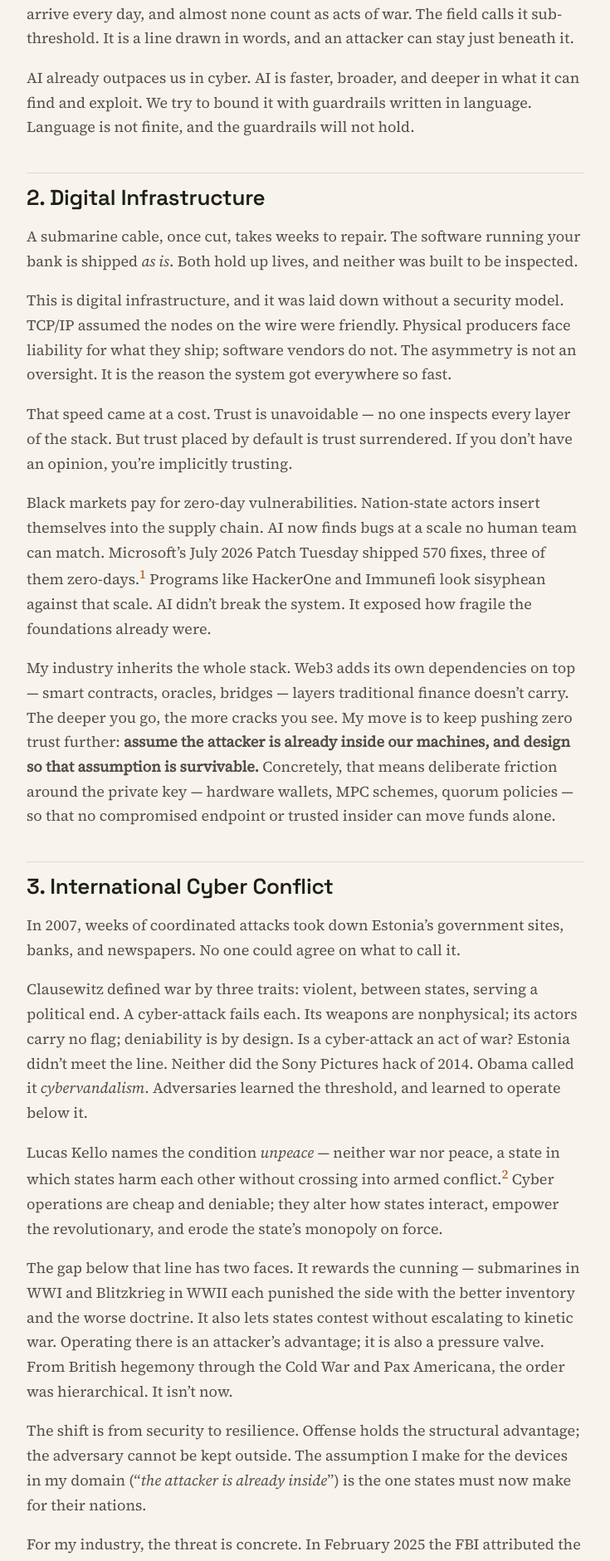
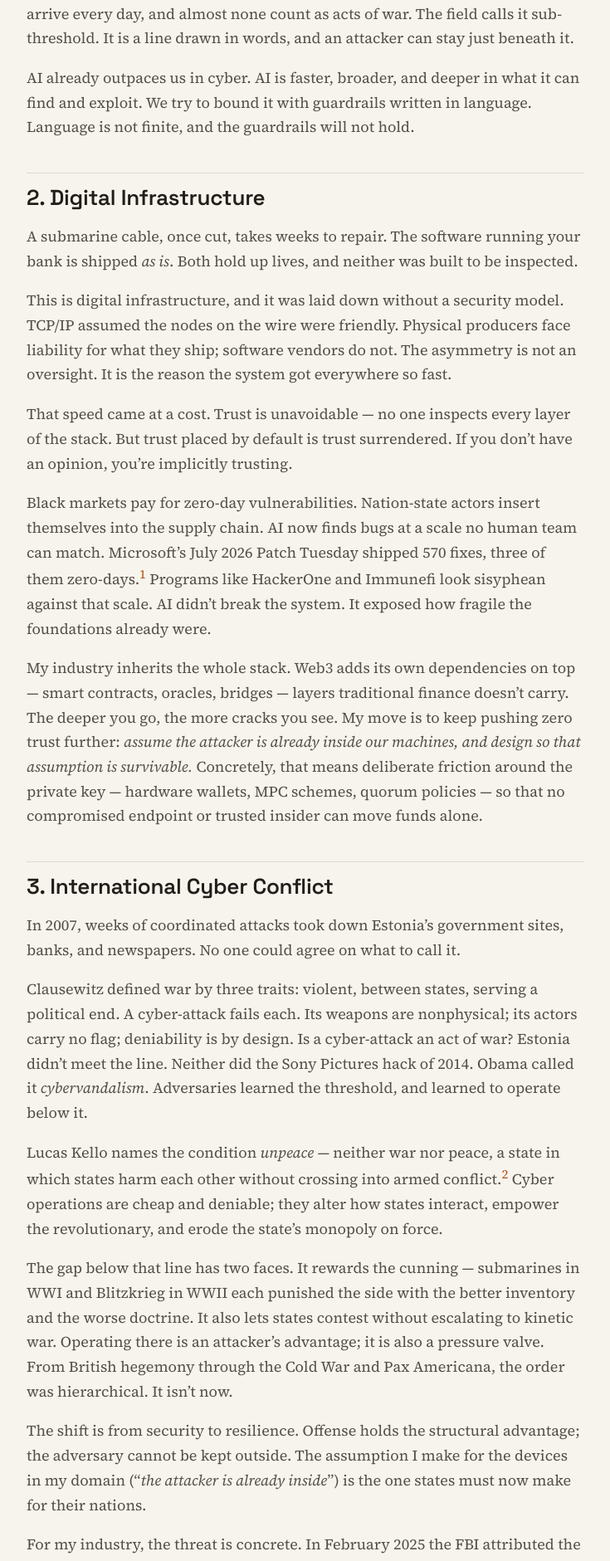
Before and after one commit to bentobox19/bentobox19.github.io, a Jekyll site: the page built from posts/reflections-on-cyber.md, in a window 1280 px wide. Shown: the part 570-2451 px from the top of the page at 83% size, without its empty margins (272-1007 px from the left). Built offline with Jekyll 4.4.1, drawn with Linux system fonts in a browser that asks for light colours.

Commit message:
Fri Aug 14 21:49:25 -04 2026

```diff
--- a/posts/reflections-on-cyber.md
+++ b/posts/reflections-on-cyber.md
@@ -23,7 +23,7 @@ That speed came at a cost. Trust is unavoidable — no one inspects every layer
 
 Black markets pay for zero-day vulnerabilities. Nation-state actors insert themselves into the supply chain. AI now finds bugs at a scale no human team can match. Microsoft's July 2026 Patch Tuesday shipped 570 fixes, three of them zero-days.[^1] Programs like HackerOne and Immunefi look sisyphean against that scale. AI didn't break the system. It exposed how fragile the foundations already were.
 
-My industry inherits the whole stack. Web3 adds its own dependencies on top — smart contracts, oracles, bridges — layers traditional finance doesn't carry. The deeper you go, the more cracks you see. My move is to keep pushing zero trust further: **assume the attacker is already inside our machines, and design so that assumption is survivable.** Concretely, that means deliberate friction around the private key — hardware wallets, MPC schemes, quorum policies — so that no compromised endpoint or trusted insider can move funds alone.
+My industry inherits the whole stack. Web3 adds its own dependencies on top — smart contracts, oracles, bridges — layers traditional finance doesn't carry. The deeper you go, the more cracks you see. My move is to keep pushing zero trust further: *assume the attacker is already inside our machines, and design so that assumption is survivable.* Concretely, that means deliberate friction around the private key — hardware wallets, MPC schemes, quorum policies — so that no compromised endpoint or trusted insider can move funds alone.
 
 ## 3. International Cyber Conflict
 
```
